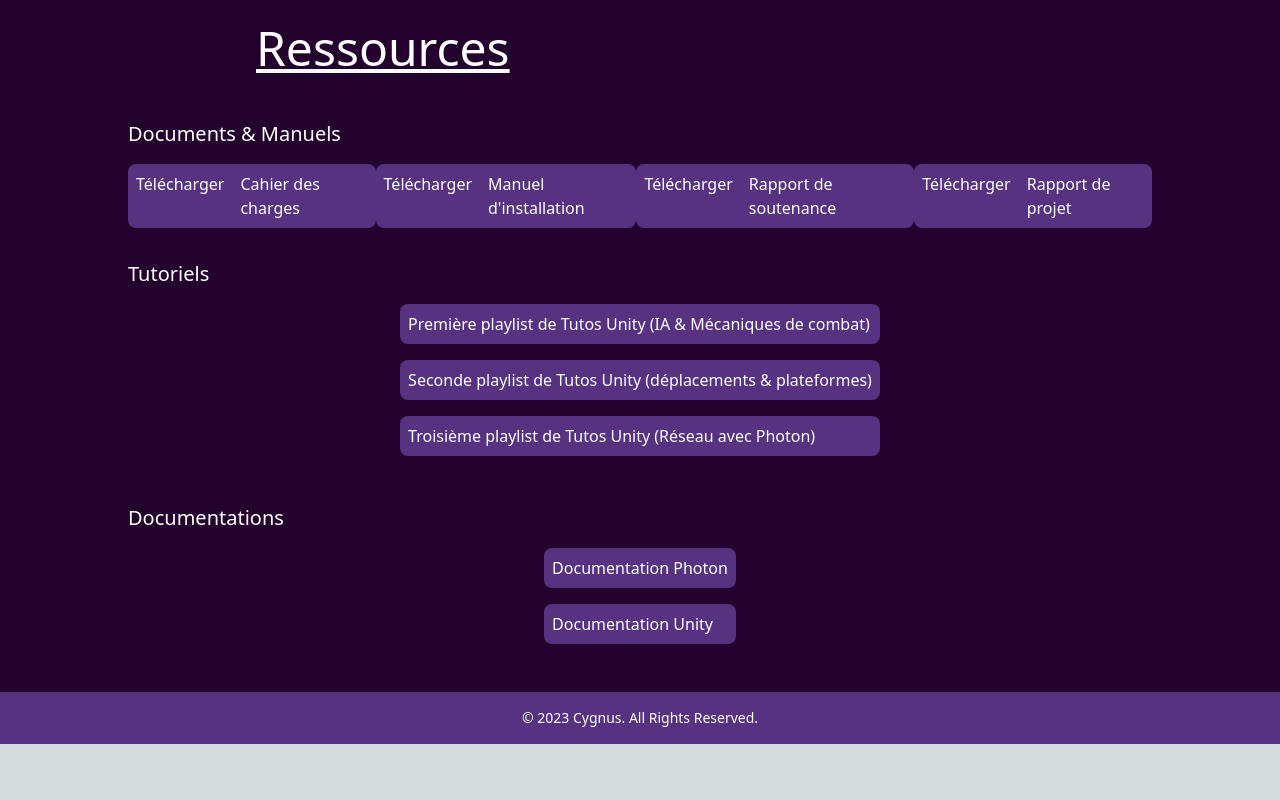
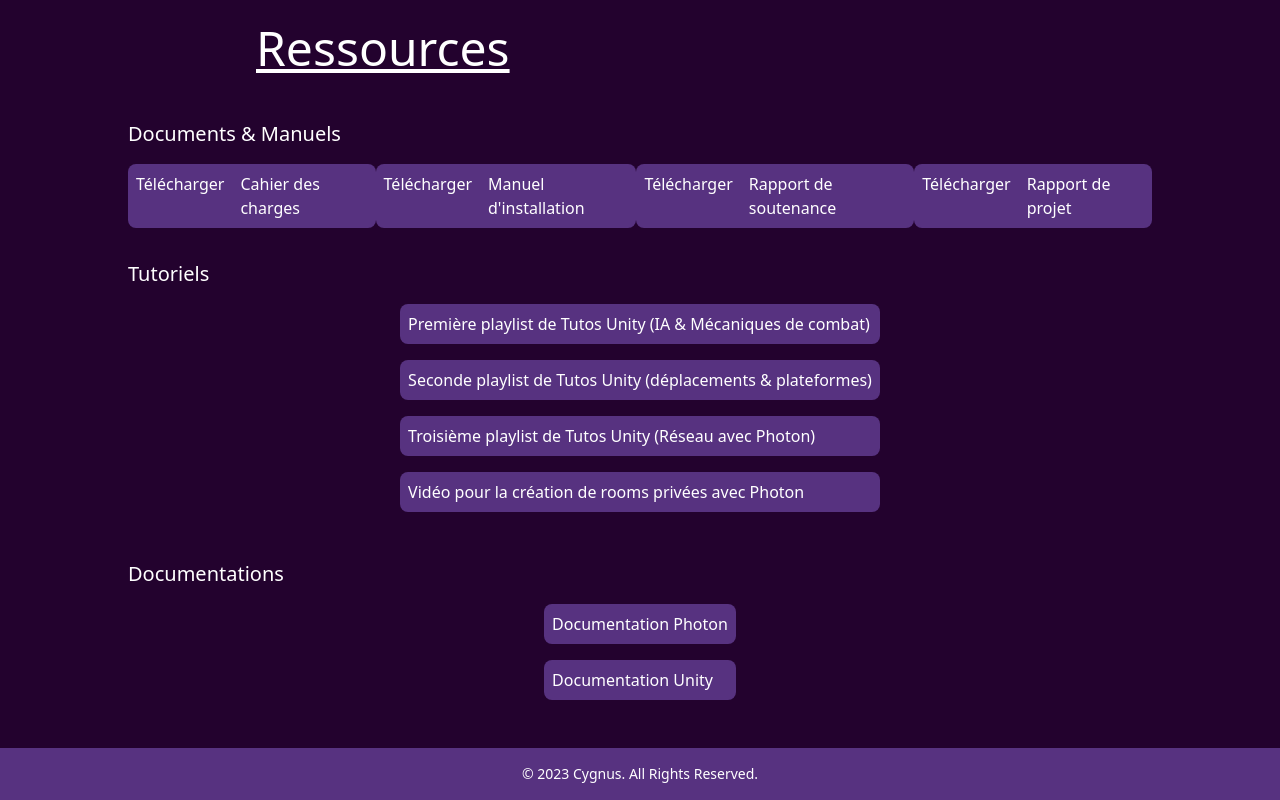
Before and after one commit to RealToddler/cygnus_website, a Next.js app: page / in a window 1280 px wide. Shown: the part 2818-3618 px from the top of the page. Before the commit the page ends 3562 px from the top, so only its background shows below. Built offline with nearby package versions, Linux system fonts and the light colour scheme.

Commit message:
rapport soutenance

```diff
--- a/pages/index.tsx
+++ b/pages/index.tsx
@@ -154,7 +154,10 @@ export default function Home() {
                       path="Galaxy Traveller CDC.pdf"
                     />
                     <RessourceContent title="Manuel d'installation" path="/" />
-                    <RessourceContent title="Rapport de soutenance" path="/" />
+                    <RessourceContent
+                      title="Rapport de soutenance"
+                      path="Rapport_de_soutenance_1.pdf"
+                    />
                     <RessourceContent title="Rapport de projet" path="/" />
                   </div>
                 </div>
@@ -178,6 +181,12 @@ export default function Home() {
                         <LinkCard
                           label="Troisième playlist de Tutos Unity (Réseau avec Photon)"
                           url="https://www.youtube.com/watch?v=H7r_rgKAlLA&list=PLpfOedZZax4xSyUKOk17b6NIL5dO7gWo-"
+                        />
+                      </div>
+                      <div>
+                        <LinkCard
+                          label="Vidéo pour la création de rooms privées avec Photon"
+                          url="https://www.youtube.com/watch?v=93SkbMpWCGo"
                         />
                       </div>
                     </div>
```
Also changed, not shown: 1 other file (tests, documents, lock files or other folders).
